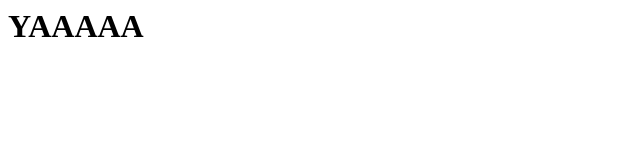
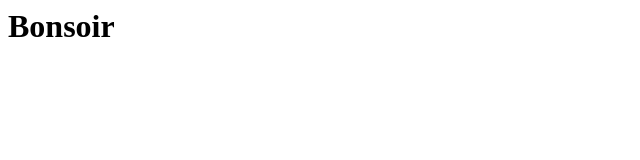
Before and after one commit to RIKUUUX/rikuuux.githup.io, a plain HTML site: page index.html in a window 1280 px wide. Shown: the whole page, without its empty margins (0-640 px from the left). Drawn offline with Linux system fonts and the light colour scheme.

Commit message:
Update index.html

```diff
--- a/index.html
+++ b/index.html
@@ -1 +1 @@
-<h1> YAAAAA </h1>
+<h1> Bonsoir </h1>
```
